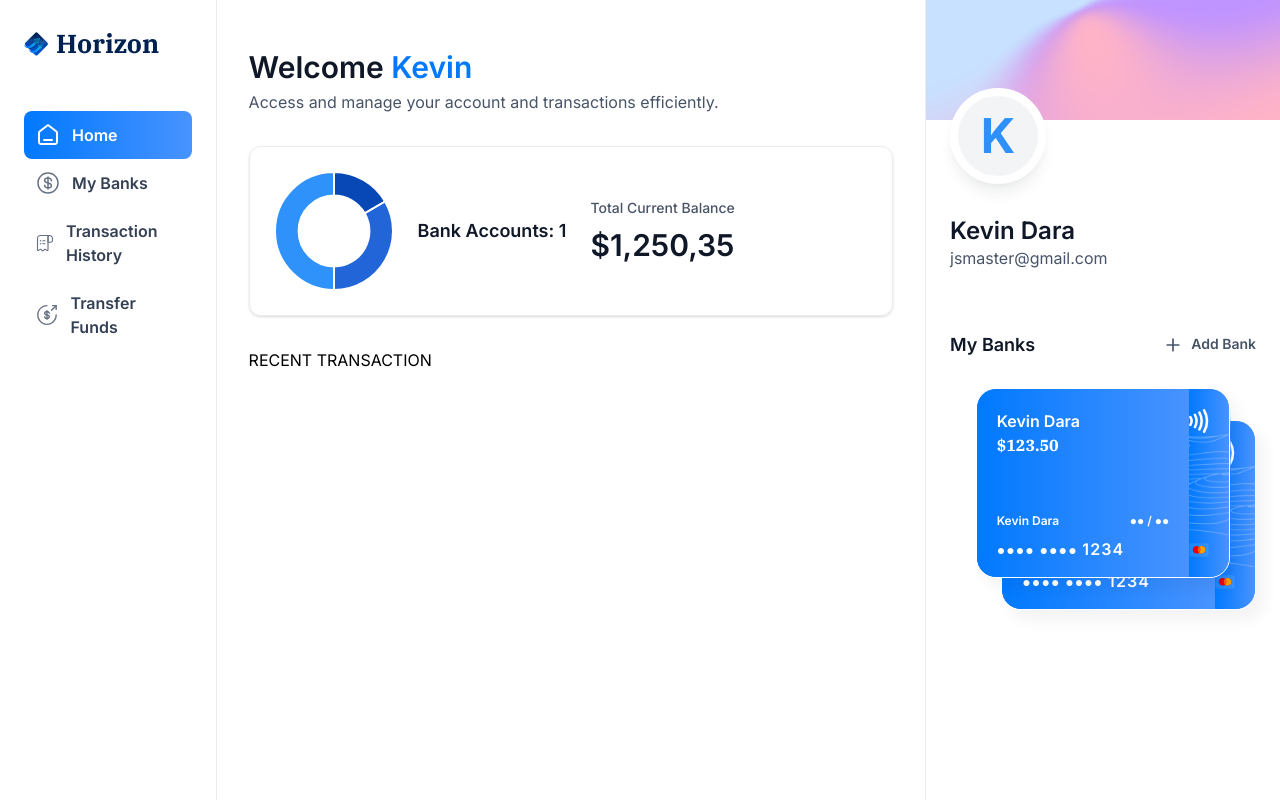
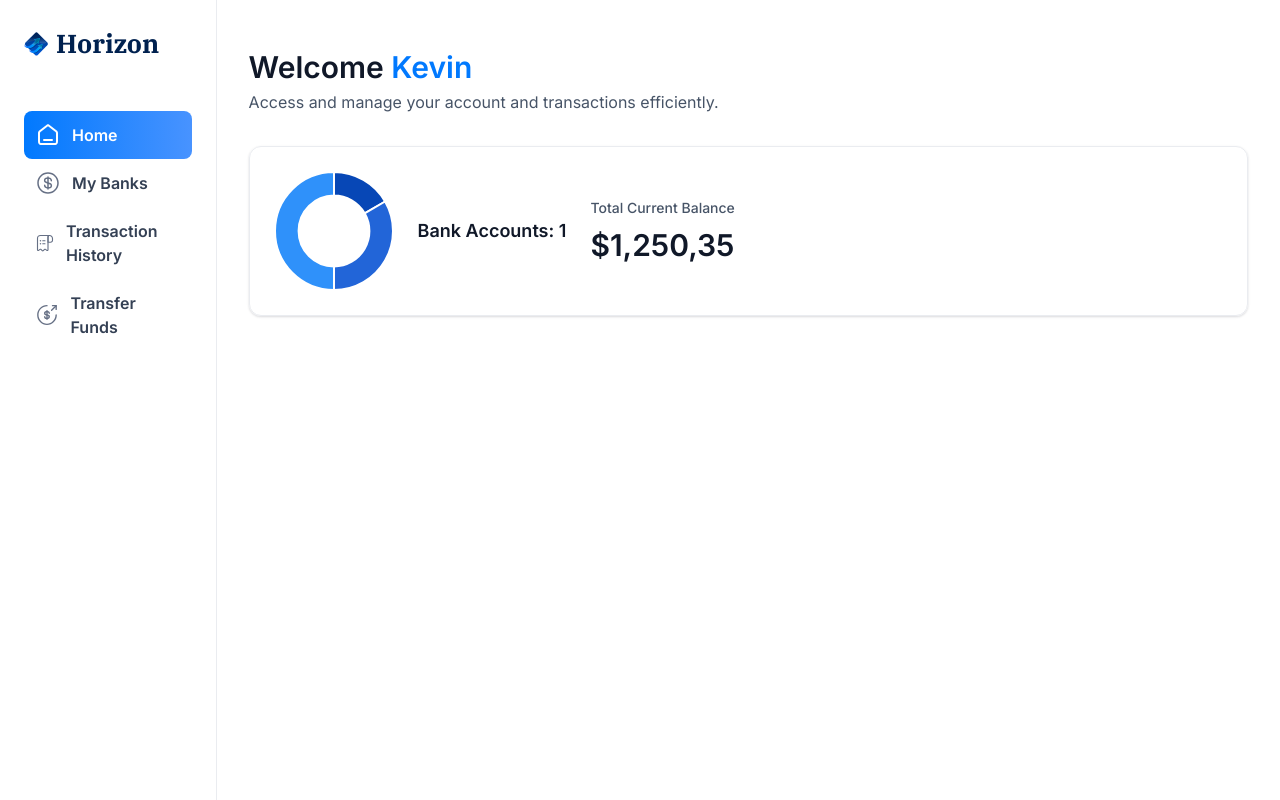
Before and after one commit to kdara20/bank, a Next.js app: page / in a window 1280 px wide. Built offline with nearby package versions, Linux system fonts and the light colour scheme.

Commit message:
restore up to sidebar

```diff
--- a/app/(root)/page.tsx
+++ b/app/(root)/page.tsx
@@ -1,13 +1,8 @@
 import React from "react";
 import HeadBox from "@/components/HeaderBox";
 import TotalBalanceBox from "@/components/TotalBalanceBox";
-import RightSidebar from "@/components/RightSidebar";
 const Home = () => {
-  const loggedIn = {
-    firstName: "Kevin",
-    lastName: "Dara",
-    email: "jsmaster@gmail.com",
-  };
+  const loggedIn = { firstName: "Kevin" };
   return (
     <section className="home">
       <div className="home-content">
@@ -24,13 +19,7 @@ const Home = () => {
             totalCurrentBalance={1250.35}
           />
         </header>
-        RECENT TRANSACTION
       </div>
-      <RightSidebar
-        user={loggedIn}
-        transactions={[]}
-        banks={[{ currentBalance: 123.5 }, { currentBalance: 500.5 }]}
-      />
     </section>
   );
 };
```
Also changed, not shown: components/AnimatedCounter.tsx (line endings or trailing spaces), components/DoughnutChart.tsx (line endings or trailing spaces), components/MobileNav.tsx (line endings or trailing spaces), components/Sidebar.tsx (line endings or trailing spaces), components/TotalBalanceBox.tsx (line endings or trailing spaces).
